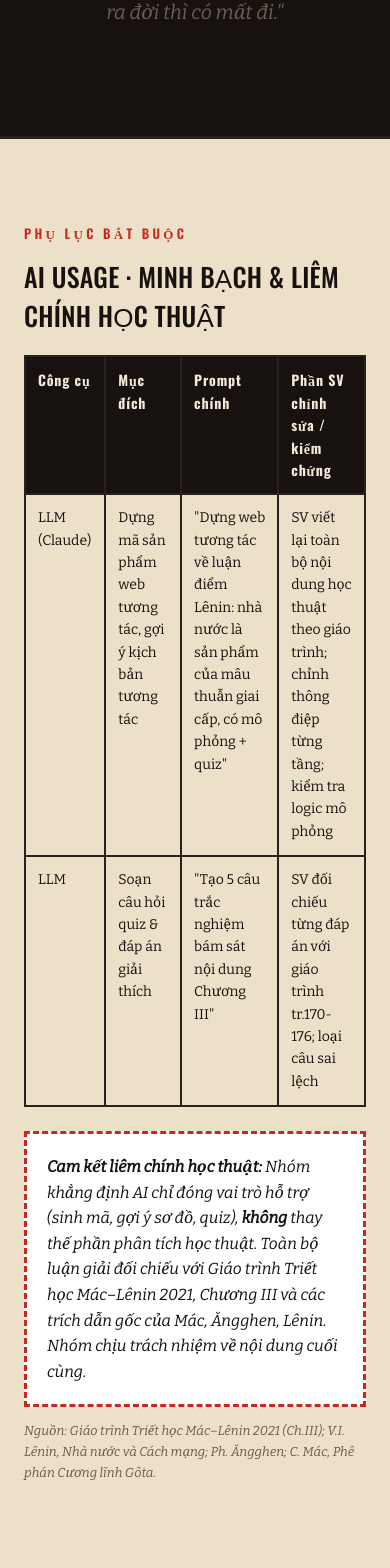
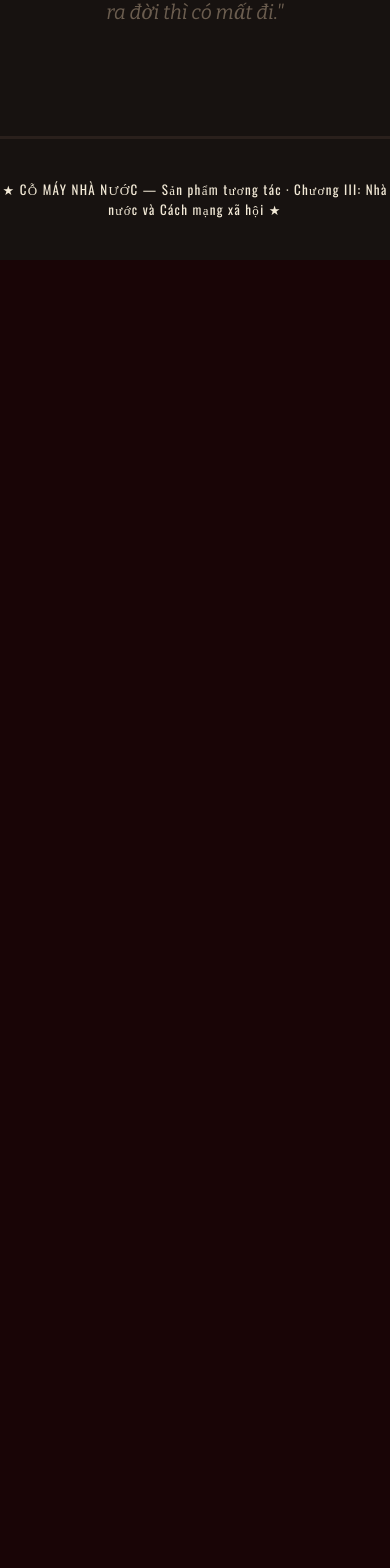
Before and after one commit to phanhoangs26/MLN122, a React (Vite) app: page /theory in a window 390 px wide. Shown: the part 8978-10546 px from the top of the page. After the commit the page ends 9238 px from the top, so only its background shows below. Built offline with nearby package versions, Linux system fonts and the light colour scheme.

Commit message:
style: remove thuyet phan quyen and ai usage blocks as requested by user

```diff
--- a/src/app/pages/CapitalistState.tsx
+++ b/src/app/pages/CapitalistState.tsx
@@ -69,37 +69,6 @@ export default function CapitalistState() {
           <div className="kicker">02. BỘ MÁY VÀ HÌNH THỨC</div>
           <h2>Đa dạng vỏ bọc, một bản chất</h2>
           <p className="lead mt-4">Dù tổ chức dưới hình thức cộng hòa hay quân chủ, bộ máy nhà nước tư sản hiện đại thường vận hành theo cơ chế <strong>Tam quyền phân lập</strong> (Phân công - Kiểm soát - Đối trọng).</p>
-
-          <div className="vn mt-8">
-            <div className="vn-head">
-              <div>
-                <div className="vn-kick">THUYẾT PHÂN QUYỀN</div>
-                <h3 className="text-white mt-1">Lập pháp ↔ Hành pháp ↔ Tư pháp</h3>
-              </div>
-            </div>
-            <p className="vn-intro text-gray-300">Quyền lực nhà nước được chia tách thành ba nhánh giao cho các cơ quan độc lập, nhằm mục tiêu kiểm soát và đối trọng quyền lực lẫn nhau.</p>
-
-            <div className="vn-grid mt-6">
-              <div className="vn-card">
-                <div className="vt">NHÁNH 1</div>
-                <div className="vnum">Lập pháp</div>
-                <div className="vlab mt-2">Nghị viện / Quốc hội</div>
-                <p>Ban hành luật, phê duyệt ngân sách và giám sát chính phủ. Thường tổ chức theo mô hình lưỡng viện (Hạ viện - Thượng viện).</p>
-              </div>
-              <div className="vn-card">
-                <div className="vt">NHÁNH 2</div>
-                <div className="vnum">Hành pháp</div>
-                <div className="vlab mt-2">Tổng thống / Thủ tướng</div>
-                <p>Thực thi pháp luật, điều hành chính sách đối nội và đối ngoại. Nắm giữ lực lượng cưỡng chế (quân đội, cảnh sát).</p>
-              </div>
-              <div className="vn-card">
-                <div className="vt">NHÁNH 3</div>
-                <div className="vnum">Tư pháp</div>
-                <div className="vlab mt-2">Tòa án tối cao</div>
-                <p>Nhánh độc lập chuyên xét xử, bảo vệ Hiến pháp và pháp luật tư sản. Thẩm phán thường có nhiệm kỳ rất dài hoặc chung thân.</p>
-              </div>
-            </div>
-          </div>
 
           <div className="real-grid mt-12">
             <div className="case">
--- a/src/app/pages/Theory.tsx
+++ b/src/app/pages/Theory.tsx
@@ -279,41 +279,7 @@ export default function Theory() {
         </div>
       </motion.section>
 
-      {/* APPENDIX AI */}
-      <motion.section className="appx" initial={{ opacity: 0, y: 24 }} whileInView={{ opacity: 1, y: 0 }} viewport={{ once: true, margin: "-10%" }}>
-        <div className="wrap">
-          <div className="kicker">Phụ lục bắt buộc</div>
-          <h2 style={{ fontSize: 'clamp(26px, 4.5vw, 40px)' }}>AI Usage · Minh bạch & Liêm chính học thuật</h2>
-          <table>
-            <thead>
-              <tr>
-                <th>Công cụ</th>
-                <th>Mục đích</th>
-                <th>Prompt chính</th>
-                <th>Phần SV chỉnh sửa / kiểm chứng</th>
-              </tr>
-            </thead>
-            <tbody>
-              <tr>
-                <td>LLM (Claude)</td>
-                <td>Dựng mã sản phẩm web tương tác, gợi ý kịch bản tương tác</td>
-                <td>"Dựng web tương tác về luận điểm Lênin: nhà nước là sản phẩm của mâu thuẫn giai cấp, có mô phỏng + quiz"</td>
-                <td>SV viết lại toàn bộ nội dung học thuật theo giáo trình; chỉnh thông điệp từng tầng; kiểm tra logic mô phỏng</td>
-              </tr>
-              <tr>
-                <td>LLM</td>
-                <td>Soạn câu hỏi quiz & đáp án giải thích</td>
-                <td>"Tạo 5 câu trắc nghiệm bám sát nội dung Chương III"</td>
-                <td>SV đối chiếu từng đáp án với giáo trình tr.170-176; loại câu sai lệch</td>
-              </tr>
-            </tbody>
-          </table>
-          <div className="pledge">
-            <b>Cam kết liêm chính học thuật:</b> Nhóm khẳng định AI chỉ đóng vai trò <em>hỗ trợ</em> (sinh mã, gợi ý sơ đồ, quiz), <b>không</b> thay thế phần phân tích học thuật. Toàn bộ luận giải đối chiếu với <i>Giáo trình Triết học Mác–Lênin 2021, Chương III</i> và các trích dẫn gốc của Mác, Ăngghen, Lênin. Nhóm chịu trách nhiệm về nội dung cuối cùng.
-          </div>
-          <p className="src-note">Nguồn: Giáo trình Triết học Mác–Lênin 2021 (Ch.III); V.I. Lênin, <i>Nhà nước và Cách mạng</i>; Ph. Ăngghen; C. Mác, <i>Phê phán Cương lĩnh Gôta</i>.</p>
-        </div>
-      </motion.section>
+
 
       <footer>★ CỖ MÁY NHÀ NƯỚC — Sản phẩm tương tác · Chương III: Nhà nước và Cách mạng xã hội ★</footer>
     </div>
```
